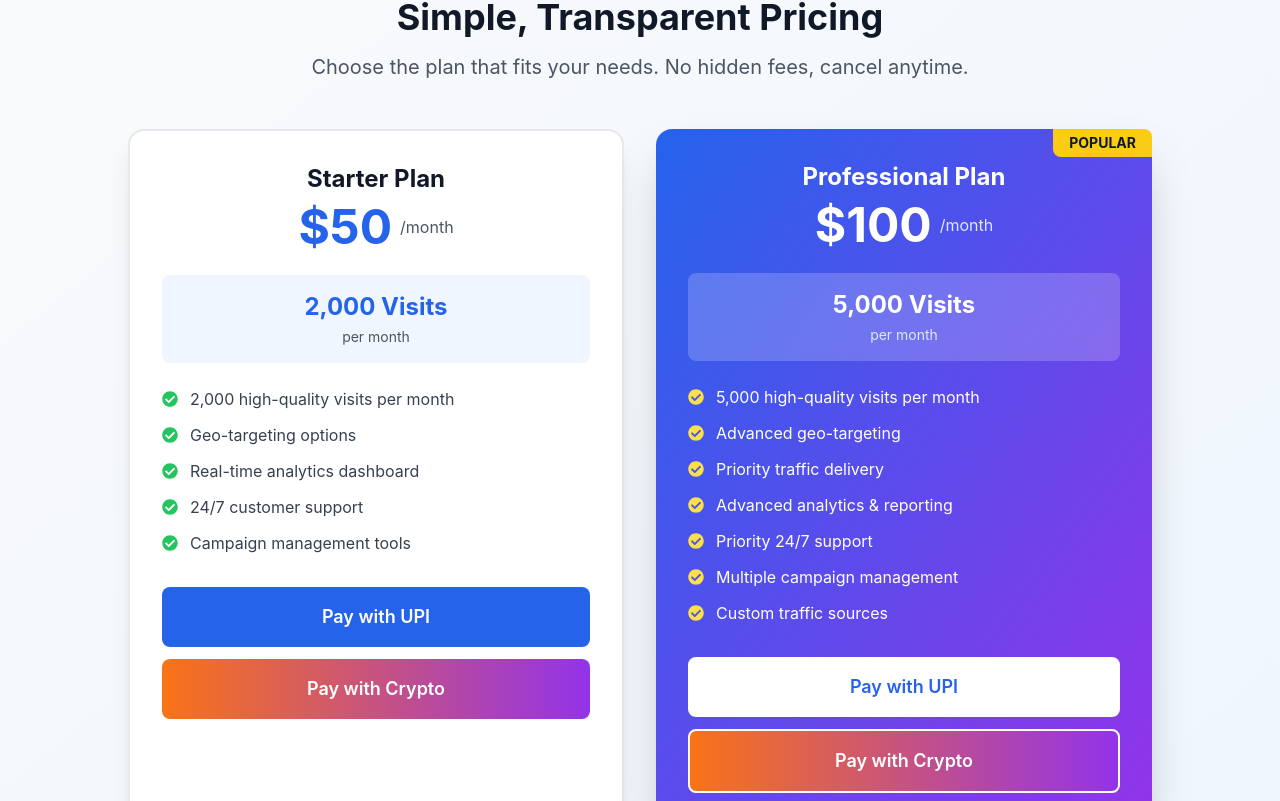
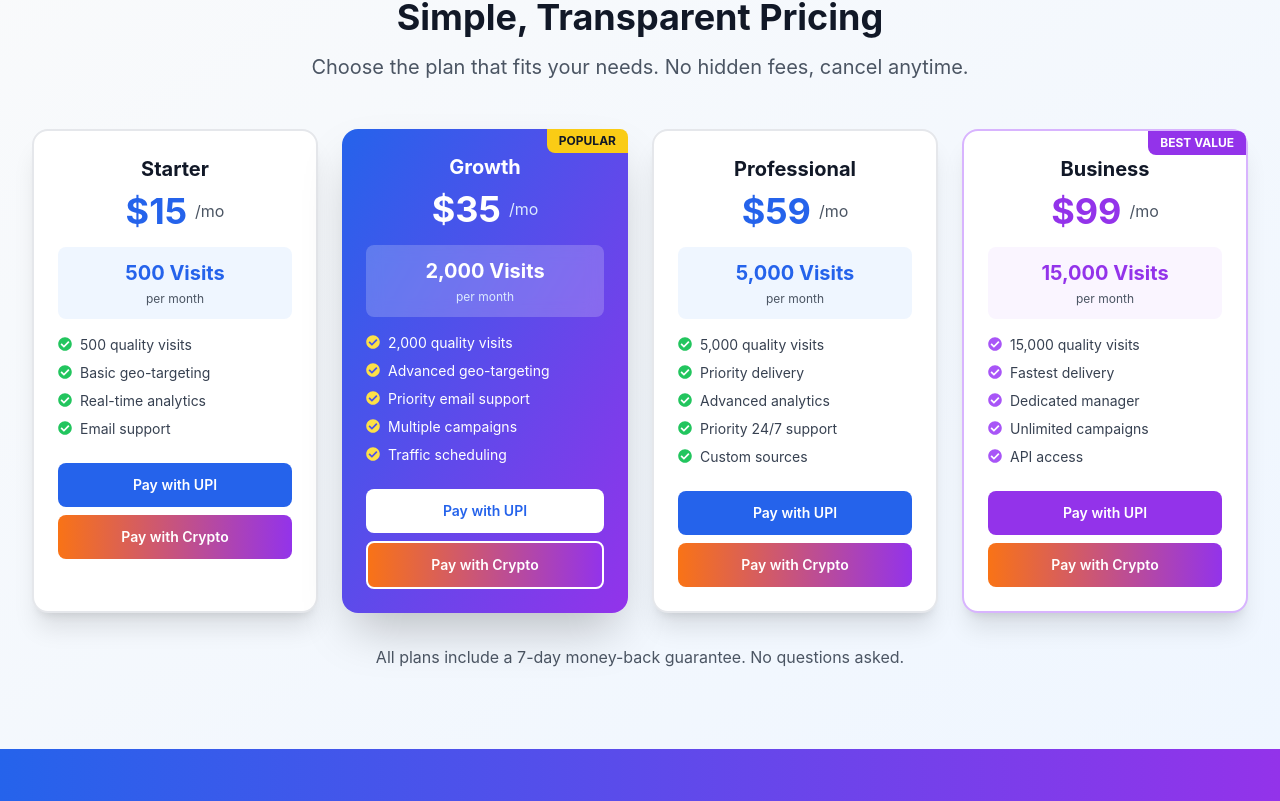
Before and after one commit to kkmzp09/Web-Traffic-Generation-Webapp-Design-4873, a React (Vite) app: page / in a window 1280 px wide. Shown: the part 1119-1920 px from the top of the page. Built offline with nearby package versions, Linux system fonts and the light colour scheme; no server answers.

Commit message:
Implement aggressive 4-tier pricing: , , ,  with 500-15k visits

```diff
--- a/src/pages/CryptoPaymentPage.jsx
+++ b/src/pages/CryptoPaymentPage.jsx
@@ -17,30 +17,54 @@ export default function CryptoPaymentPage() {
   const plans = {
     starter: {
       name: 'Starter Plan',
-      priceINR: 50,
-      priceUSDT: 0.60,
+      priceINR: 1250,
+      priceUSDT: 15,
+      visits: '500',
+      features: [
+        '500 high-quality visits per month',
+        'Basic geo-targeting',
+        'Real-time analytics',
+        'Email support',
+        'Campaign management'
+      ]
+    },
+    growth: {
+      name: 'Growth Plan',
+      priceINR: 2900,
+      priceUSDT: 35,
       visits: '2,000',
       features: [
         '2,000 high-quality visits per month',
-        'Geo-targeting options',
-        'Real-time analytics dashboard',
-        '24/7 customer support',
-        'Campaign management tools'
+        'Advanced geo-targeting',
+        'Priority email support',
+        'Multiple campaigns',
+        'Traffic scheduling'
       ]
     },
     professional: {
       name: 'Professional Plan',
-      priceINR: 100,
-      priceUSDT: 1.20,
+      priceINR: 4900,
+      priceUSDT: 59,
       visits: '5,000',
       features: [
         '5,000 high-quality visits per month',
-        'Advanced geo-targeting',
         'Priority traffic delivery',
         'Advanced analytics & reporting',
         'Priority 24/7 support',
-        'Multiple campaign management',
         'Custom traffic sources'
+      ]
+    },
+    business: {
+      name: 'Business Plan',
+      priceINR: 8200,
+      priceUSDT: 99,
+      visits: '15,000',
+      features: [
+        '15,000 high-quality visits per month',
+        'Fastest traffic delivery',
+        'Dedicated account manager',
+        'Unlimited campaigns',
+        'API access'
       ]
     }
   };
--- a/src/pages/LandingPage.jsx
+++ b/src/pages/LandingPage.jsx
@@ -124,57 +124,113 @@ export default function LandingPage() {
             </p>
           </div>
 
-          <div className="grid md:grid-cols-2 gap-8 max-w-5xl mx-auto">
+          <div className="grid md:grid-cols-2 lg:grid-cols-4 gap-6 max-w-7xl mx-auto">
             {/* Starter Plan */}
-            <div className="bg-white rounded-2xl shadow-xl p-8 border-2 border-gray-200 hover:border-blue-500 transition transform hover:scale-105">
-              <div className="text-center mb-6">
-                <h3 className="text-2xl font-bold text-gray-900 mb-2">Starter Plan</h3>
+            <div className="bg-white rounded-2xl shadow-xl p-6 border-2 border-gray-200 hover:border-blue-500 transition transform hover:scale-105">
+              <div className="text-center mb-4">
+                <h3 className="text-xl font-bold text-gray-900 mb-2">Starter</h3>
                 <div className="flex items-center justify-center gap-2">
-                  <span className="text-5xl font-bold text-blue-600">$50</span>
-                  <span className="text-gray-600">/month</span>
+                  <span className="text-4xl font-bold text-blue-600">$15</span>
+                  <span className="text-gray-600">/mo</span>
                 </div>
               </div>
 
-              <div className="mb-8">
-                <div className="bg-blue-50 rounded-lg p-4 mb-6">
-                  <p className="text-center text-2xl font-bold text-blue-600">2,000 Visits</p>
-                  <p className="text-center text-sm text-gray-600 mt-1">per month</p>
+              <div className="mb-6">
+                <div className="bg-blue-50 rounded-lg p-3 mb-4">
+                  <p className="text-center text-xl font-bold text-blue-600">500 Visits</p>
+                  <p className="text-center text-xs text-gray-600 mt-1">per month</p>
                 </div>
 
-                <ul className="space-y-3">
-                  <li className="flex items-start gap-3">
-                    <FaCheckCircle className="text-green-500 mt-1 flex-shrink-0" />
-                    <span className="text-gray-700">2,000 high-quality visits per month</span>
+                <ul className="space-y-2 text-sm">
+                  <li className="flex items-start gap-2">
+                    <FaCheckCircle className="text-green-500 mt-0.5 flex-shrink-0" />
+                    <span className="text-gray-700">500 quality visits</span>
                   </li>
-                  <li className="flex items-start gap-3">
-                    <FaCheckCircle className="text-green-500 mt-1 flex-shrink-0" />
-                    <span className="text-gray-700">Geo-targeting options</span>
+                  <li className="flex items-start gap-2">
+                    <FaCheckCircle className="text-green-500 mt-0.5 flex-shrink-0" />
+                    <span className="text-gray-700">Basic geo-targeting</span>
                   </li>
-                  <li className="flex items-start gap-3">
-                    <FaCheckCircle className="text-green-500 mt-1 flex-shrink-0" />
-                    <span className="text-gray-700">Real-time analytics dashboard</span>
+                  <li className="flex items-start gap-2">
+                    <FaCheckCircle className="text-green-500 mt-0.5 flex-shrink-0" />
+                    <span className="text-gray-700">Real-time analytics</span>
                   </li>
-                  <li className="flex items-start gap-3">
-                    <FaCheckCircle className="text-green-500 mt-1 flex-shrink-0" />
-                    <span className="text-gray-700">24/7 customer support</span>
-                  </li>
-                  <li className="flex items-start gap-3">
-                    <FaCheckCircle className="text-green-500 mt-1 flex-shrink-0" />
-                    <span className="text-gray-700">Campaign management tools</span>
+                  <li className="flex items-start gap-2">
+                    <FaCheckCircle className="text-green-500 mt-0.5 flex-shrink-0" />
+                    <span className="text-gray-700">Email support</span>
                   </li>
                 </ul>
               </div>
 
-              <div className="space-y-3">
+              <div className="space-y-2">
                 <button
                   onClick={() => handleGetStarted('starter', 'upi')}
-                  className="w-full bg-blue-600 text-white py-4 rounded-lg hover:bg-blue-700 transition font-semibold text-lg"
+                  className="w-full bg-blue-600 text-white py-3 rounded-lg hover:bg-blue-700 transition font-semibold text-sm"
                 >
                   Pay with UPI
                 </button>
                 <button
                   onClick={() => handleGetStarted('starter', 'crypto')}
-                  className="w-full bg-gradient-to-r from-orange-500 to-purple-600 text-white py-4 rounded-lg hover:from-orange-600 hover:to-purple-700 transition font-semibold text-lg"
+                  className="w-full bg-gradient-to-r from-orange-500 to-purple-600 text-white py-3 rounded-lg hover:from-orange-600 hover:to-purple-700 transition font-semibold text-sm"
+                >
+                  Pay with Crypto
+                </button>
+              </div>
+            </div>
+
+            {/* Growth Plan */}
+            <div className="bg-gradient-to-br from-blue-600 to-purple-600 rounded-2xl shadow-2xl p-6 text-white relative transform hover:scale-105 transition">
+              <div className="absolute top-0 right-0 bg-yellow-400 text-gray-900 px-3 py-1 rounded-bl-lg rounded-tr-lg font-bold text-xs">
+                POPULAR
+              </div>
+
+              <div className="text-center mb-4">
+                <h3 className="text-xl font-bold mb-2">Growth</h3>
+                <div className="flex items-center justify-center gap-2">
+                  <span className="text-4xl font-bold">$35</span>
+                  <span className="text-blue-100">/mo</span>
+                </div>
+              </div>
+
+              <div className="mb-6">
+                <div className="bg-white/20 backdrop-blur rounded-lg p-3 mb-4">
+                  <p className="text-center text-xl font-bold">2,000 Visits</p>
+                  <p className="text-center text-xs text-blue-100 mt-1">per month</p>
+                </div>
+
+                <ul className="space-y-2 text-sm">
+                  <li className="flex items-start gap-2">
+                    <FaCheckCircle className="text-yellow-300 mt-0.5 flex-shrink-0" />
+                    <span>2,000 quality visits</span>
+                  </li>
+                  <li className="flex items-start gap-2">
+                    <FaCheckCircle className="text-yellow-300 mt-0.5 flex-shrink-0" />
+                    <span>Advanced geo-targeting</span>
+                  </li>
+                  <li className="flex items-start gap-2">
+                    <FaCheckCircle className="text-yellow-300 mt-0.5 flex-shrink-0" />
+                    <span>Priority email support</span>
+                  </li>
+                  <li className="flex items-start gap-2">
+                    <FaCheckCircle className="text-yellow-300 mt-0.5 flex-shrink-0" />
+                    <span>Multiple campaigns</span>
+                  </li>
+                  <li className="flex items-start gap-2">
+                    <FaCheckCircle className="text-yellow-300 mt-0.5 flex-shrink-0" />
+                    <span>Traffic scheduling</span>
+                  </li>
+                </ul>
+              </div>
+
+              <div className="space-y-2">
+                <button
+                  onClick={() => handleGetStarted('growth', 'upi')}
+                  className="w-full bg-white text-blue-600 py-3 rounded-lg hover:bg-gray-100 transition font-semibold text-sm"
+                >
+                  Pay with UPI
+                </button>
+                <button
+                  onClick={() => handleGetStarted('growth', 'crypto')}
+                  className="w-full bg-gradient-to-r from-orange-500 to-purple-600 text-white py-3 rounded-lg hover:from-orange-600 hover:to-purple-700 transition font-semibold text-sm border-2 border-white"
                 >
                   Pay with Crypto
                 </button>
@@ -182,67 +238,115 @@ export default function LandingPage() {
             </div>
 
             {/* Professional Plan */}
-            <div className="bg-gradient-to-br from-blue-600 to-purple-600 rounded-2xl shadow-2xl p-8 text-white relative transform hover:scale-105 transition">
-              <div className="absolute top-0 right-0 bg-yellow-400 text-gray-900 px-4 py-1 rounded-bl-lg rounded-tr-lg font-bold text-sm">
-                POPULAR
-              </div>
-
-              <div className="text-center mb-6">
-                <h3 className="text-2xl font-bold mb-2">Professional Plan</h3>
+            <div className="bg-white rounded-2xl shadow-xl p-6 border-2 border-gray-200 hover:border-blue-500 transition transform hover:scale-105">
+              <div className="text-center mb-4">
+                <h3 className="text-xl font-bold text-gray-900 mb-2">Professional</h3>
                 <div className="flex items-center justify-center gap-2">
-                  <span className="text-5xl font-bold">$100</span>
-                  <span className="text-blue-100">/month</span>
+                  <span className="text-4xl font-bold text-blue-600">$59</span>
+                  <span className="text-gray-600">/mo</span>
                 </div>
               </div>
 
-              <div className="mb-8">
-                <div className="bg-white/20 backdrop-blur rounded-lg p-4 mb-6">
-                  <p className="text-center text-2xl font-bold">5,000 Visits</p>
-                  <p className="text-center text-sm text-blue-100 mt-1">per month</p>
+              <div className="mb-6">
+                <div className="bg-blue-50 rounded-lg p-3 mb-4">
+                  <p className="text-center text-xl font-bold text-blue-600">5,000 Visits</p>
+                  <p className="text-center text-xs text-gray-600 mt-1">per month</p>
                 </div>
 
-                <ul className="space-y-3">
-                  <li className="flex items-start gap-3">
-                    <FaCheckCircle className="text-yellow-300 mt-1 flex-shrink-0" />
-                    <span>5,000 high-quality visits per month</span>
+                <ul className="space-y-2 text-sm">
+                  <li className="flex items-start gap-2">
+                    <FaCheckCircle className="text-green-500 mt-0.5 flex-shrink-0" />
+                    <span className="text-gray-700">5,000 quality visits</span>
                   </li>
-                  <li className="flex items-start gap-3">
-                    <FaCheckCircle className="text-yellow-300 mt-1 flex-shrink-0" />
-                    <span>Advanced geo-targeting</span>
+                  <li className="flex items-start gap-2">
+                    <FaCheckCircle className="text-green-500 mt-0.5 flex-shrink-0" />
+                    <span className="text-gray-700">Priority delivery</span>
                   </li>
-                  <li className="flex items-start gap-3">
-                    <FaCheckCircle className="text-yellow-300 mt-1 flex-shrink-0" />
-                    <span>Priority traffic delivery</span>
+                  <li className="flex items-start gap-2">
+                    <FaCheckCircle className="text-green-500 mt-0.5 flex-shrink-0" />
+                    <span className="text-gray-700">Advanced analytics</span>
                   </li>
-                  <li className="flex items-start gap-3">
-                    <FaCheckCircle className="text-yellow-300 mt-1 flex-shrink-0" />
-                    <span>Advanced analytics & reporting</span>
+                  <li className="flex items-start gap-2">
+                    <FaCheckCircle className="text-green-500 mt-0.5 flex-shrink-0" />
+                    <span className="text-gray-700">Priority 24/7 support</span>
                   </li>
-                  <li className="flex items-start gap-3">
-                    <FaCheckCircle className="text-yellow-300 mt-1 flex-shrink-0" />
-                    <span>Priority 24/7 support</span>
-                  </li>
-                  <li className="flex items-start gap-3">
-                    <FaCheckCircle className="text-yellow-300 mt-1 flex-shrink-0" />
-                    <span>Multiple campaign management</span>
-                  </li>
-                  <li className="flex items-start gap-3">
-                    <FaCheckCircle className="text-yellow-300 mt-1 flex-shrink-0" />
-                    <span>Custom traffic sources</span>
+                  <li className="flex items-start gap-2">
+                    <FaCheckCircle className="text-green-500 mt-0.5 flex-shrink-0" />
+                    <span className="text-gray-700">Custom sources</span>
                   </li>
                 </ul>
               </div>
 
-              <div className="space-y-3">
+              <div className="space-y-2">
                 <button
                   onClick={() => handleGetStarted('professional', 'upi')}
-                  className="w-full bg-white text-blue-600 py-4 rounded-lg hover:bg-gray-100 transition font-semibold text-lg"
+                  className="w-full bg-blue-600 text-white py-3 rounded-lg hover:bg-blue-700 transition font-semibold text-sm"
                 >
                   Pay with UPI
                 </button>
                 <button
                   onClick={() => handleGetStarted('professional', 'crypto')}
-                  className="w-full bg-gradient-to-r from-orange-500 to-purple-600 text-white py-4 rounded-lg hover:from-orange-600 hover:to-purple-700 transition font-semibold text-lg border-2 border-white"
+                  className="w-full bg-gradient-to-r from-orange-500 to-purple-600 text-white py-3 rounded-lg hover:from-orange-600 hover:to-purple-700 transition font-semibold text-sm"
+                >
+                  Pay with Crypto
+                </button>
+              </div>
+            </div>
+
+            {/* Business Plan */}
+            <div className="bg-white rounded-2xl shadow-xl p-6 border-2 border-purple-300 hover:border-purple-500 transition transform hover:scale-105 relative">
+              <div className="absolute top-0 right-0 bg-purple-600 text-white px-3 py-1 rounded-bl-lg rounded-tr-lg font-bold text-xs">
+                BEST VALUE
+              </div>
+
+              <div className="text-center mb-4">
+                <h3 className="text-xl font-bold text-gray-900 mb-2">Business</h3>
+                <div className="flex items-center justify-center gap-2">
+                  <span className="text-4xl font-bold text-purple-600">$99</span>
+                  <span className="text-gray-600">/mo</span>
+                </div>
+              </div>
+
+              <div className="mb-6">
+                <div className="bg-purple-50 rounded-lg p-3 mb-4">
+                  <p className="text-center text-xl font-bold text-purple-600">15,000 Visits</p>
+                  <p className="text-center text-xs text-gray-600 mt-1">per month</p>
+                </div>
+
+                <ul className="space-y-2 text-sm">
+                  <li className="flex items-start gap-2">
+                    <FaCheckCircle className="text-purple-500 mt-0.5 flex-shrink-0" />
+                    <span className="text-gray-700">15,000 quality visits</span>
+                  </li>
+                  <li className="flex items-start gap-2">
+                    <FaCheckCircle className="text-purple-500 mt-0.5 flex-shrink-0" />
+                    <span className="text-gray-700">Fastest delivery</span>
+                  </li>
+                  <li className="flex items-start gap-2">
+                    <FaCheckCircle className="text-purple-500 mt-0.5 flex-shrink-0" />
+                    <span className="text-gray-700">Dedicated manager</span>
+                  </li>
+                  <li className="flex items-start gap-2">
+                    <FaCheckCircle className="text-purple-500 mt-0.5 flex-shrink-0" />
+                    <span className="text-gray-700">Unlimited campaigns</span>
+                  </li>
+                  <li className="flex items-start gap-2">
+                    <FaCheckCircle className="text-purple-500 mt-0.5 flex-shrink-0" />
+                    <span className="text-gray-700">API access</span>
+                  </li>
+                </ul>
+              </div>
+
+              <div className="space-y-2">
+                <button
+                  onClick={() => handleGetStarted('business', 'upi')}
+                  className="w-full bg-purple-600 text-white py-3 rounded-lg hover:bg-purple-700 transition font-semibold text-sm"
+                >
+                  Pay with UPI
+                </button>
+                <button
+                  onClick={() => handleGetStarted('business', 'crypto')}
+                  className="w-full bg-gradient-to-r from-orange-500 to-purple-600 text-white py-3 rounded-lg hover:from-orange-600 hover:to-purple-700 transition font-semibold text-sm"
                 >
                   Pay with Crypto
                 </button>
--- a/src/pages/PaymentPage.jsx
+++ b/src/pages/PaymentPage.jsx
@@ -15,28 +15,50 @@ export default function PaymentPage() {
   const plans = {
     starter: {
       name: 'Starter Plan',
-      price: 50,
+      price: 1250,
+      visits: '500',
+      features: [
+        '500 high-quality visits per month',
+        'Basic geo-targeting',
+        'Real-time analytics',
+        'Email support',
+        'Campaign management'
+      ]
+    },
+    growth: {
+      name: 'Growth Plan',
+      price: 2900,
       visits: '2,000',
       features: [
         '2,000 high-quality visits per month',
-        'Geo-targeting options',
-        'Real-time analytics dashboard',
-        '24/7 customer support',
-        'Campaign management tools'
+        'Advanced geo-targeting',
+        'Priority email support',
+        'Multiple campaigns',
+        'Traffic scheduling'
       ]
     },
     professional: {
       name: 'Professional Plan',
-      price: 100,
+      price: 4900,
       visits: '5,000',
       features: [
         '5,000 high-quality visits per month',
-        'Advanced geo-targeting',
         'Priority traffic delivery',
         'Advanced analytics & reporting',
         'Priority 24/7 support',
-        'Multiple campaign management',
         'Custom traffic sources'
+      ]
+    },
+    business: {
+      name: 'Business Plan',
+      price: 8200,
+      visits: '15,000',
+      features: [
+        '15,000 high-quality visits per month',
+        'Fastest traffic delivery',
+        'Dedicated account manager',
+        'Unlimited campaigns',
+        'API access'
       ]
     }
   };
```
Also changed, not shown: 2 other files (tests, documents, lock files or other folders).
